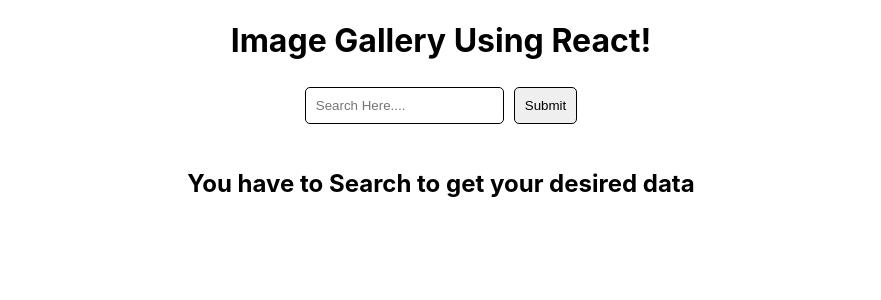
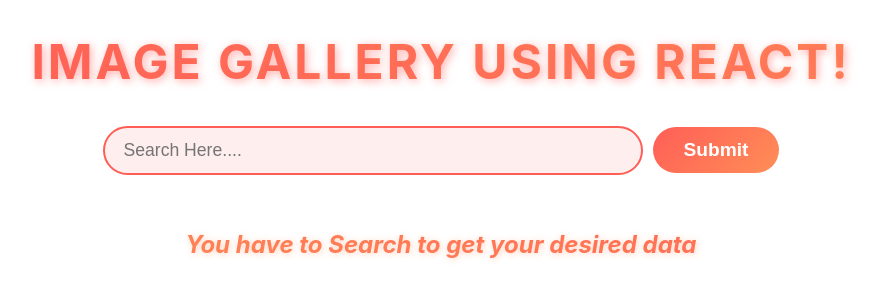
Before and after one commit to Phani-1532/imageGalleryUsingReact, a React (Create React App) app: page / in a window 1280 px wide. Shown: the top 300 px of the page, without its empty margins (199-1080 px from the left). Built offline with nearby package versions, Linux system fonts and the light colour scheme.

Commit message:
input field styles  applied

```diff
--- a/src/App.css
+++ b/src/App.css
@@ -1,38 +1,72 @@
-.App {
-  text-align: center;
+h1 {
+  font-size: 3rem;
+  color: #ff5e57;
+  text-transform: uppercase;
+  letter-spacing: 3px;
+  background: linear-gradient(90deg, #ff5e57, #ff8e57);
+  -webkit-background-clip: text;
+  -webkit-text-fill-color: transparent;
+  margin-bottom: 30px;
+  text-shadow: 2px 2px 8px rgba(255, 94, 87, 0.5);
 }
 
-.App-logo {
-  height: 40vmin;
-  pointer-events: none;
+h2 {
+  font-size: 1.5rem;
+  color: #ff8e57;
+  font-style: italic;
+  text-align: center;
+  margin-top: 30px;
+  text-shadow: 1px 1px 6px rgba(255, 142, 87, 0.4);
+  background: linear-gradient(90deg, #ff8e57, #ff5e57);
+  -webkit-background-clip: text;
+  -webkit-text-fill-color: transparent;
+  animation: fadeIn 2s ease-in-out;
 }
 
-@media (prefers-reduced-motion: no-preference) {
-  .App-logo {
-    animation: App-logo-spin infinite 20s linear;
+input[type='text'] {
+  width: 75%;
+  max-width: 500px;
+  padding: 12px 18px;
+  font-size: 1.1rem;
+  border: 2px solid #ff5e57;
+  border-radius: 30px;
+  outline: none;
+  background: rgba(255, 94, 87, 0.1);
+  transition: all 0.3s ease;
+  font-weight: 500;
+}
+
+input[type='text']:focus {
+  border-color: #ff8e57;
+  background: rgba(255, 142, 87, 0.1);
+  box-shadow: 0 0 12px rgba(255, 94, 87, 0.6);
+}
+
+input[type='submit'] {
+  padding: 12px 30px;
+  font-size: 1.2rem;
+  font-weight: bold;
+  color: white;
+  border: none;
+  border-radius: 50px;
+  background: linear-gradient(135deg, #ff5e57, #ff8e57);
+  cursor: pointer;
+  transition: all 0.3s ease;
+}
+
+input[type='submit']:hover {
+  background: linear-gradient(135deg, #ff8e57, #ff5e57);
+  transform: translateY(-3px);
+  box-shadow: 0 8px 20px rgba(255, 94, 87, 0.6);
+}
+
+@keyframes fadeIn {
+  0% {
+    opacity: 0;
+    transform: translateY(10px);
+  }
+  100% {
+    opacity: 1;
+    transform: translateY(0);
   }
 }
-
-.App-header {
-  background-color: #282c34;
-  min-height: 100vh;
-  display: flex;
-  flex-direction: column;
-  align-items: center;
-  justify-content: center;
-  font-size: calc(10px + 2vmin);
-  color: white;
-}
-
-.App-link {
-  color: #61dafb;
-}
-
-@keyframes App-logo-spin {
-  from {
-    transform: rotate(0deg);
-  }
-  to {
-    transform: rotate(360deg);
-  }
-}
```
